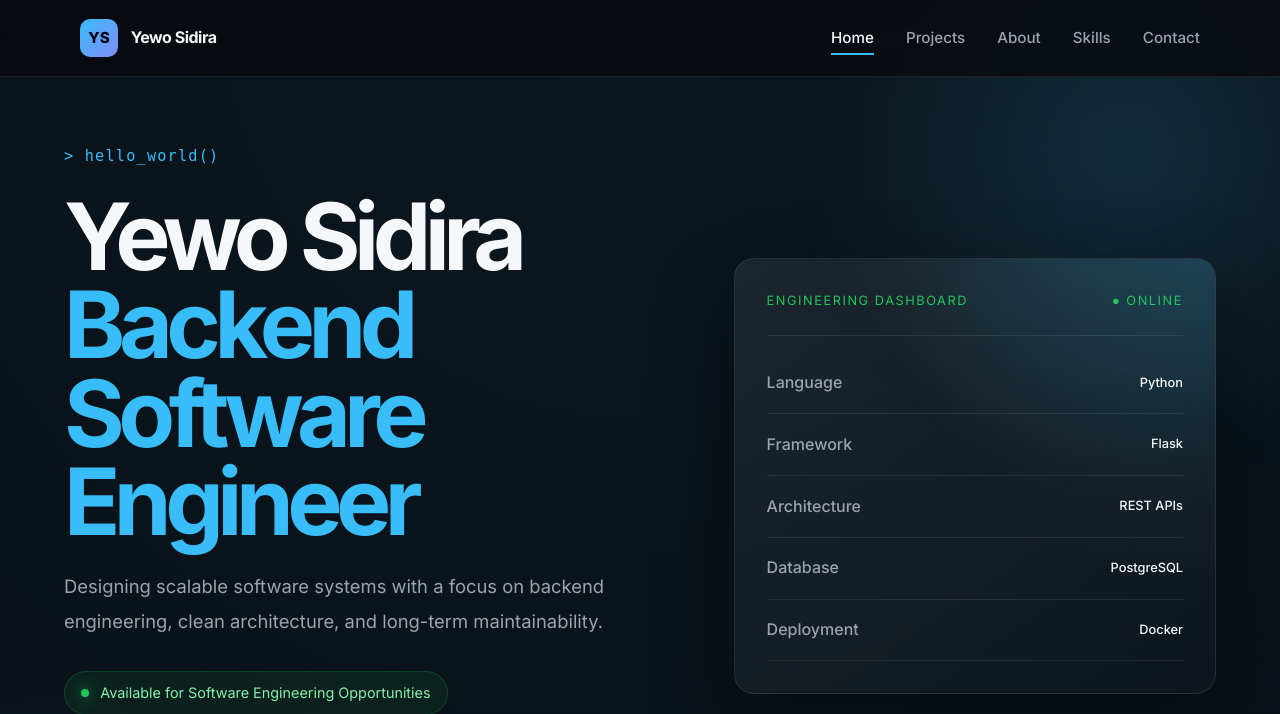
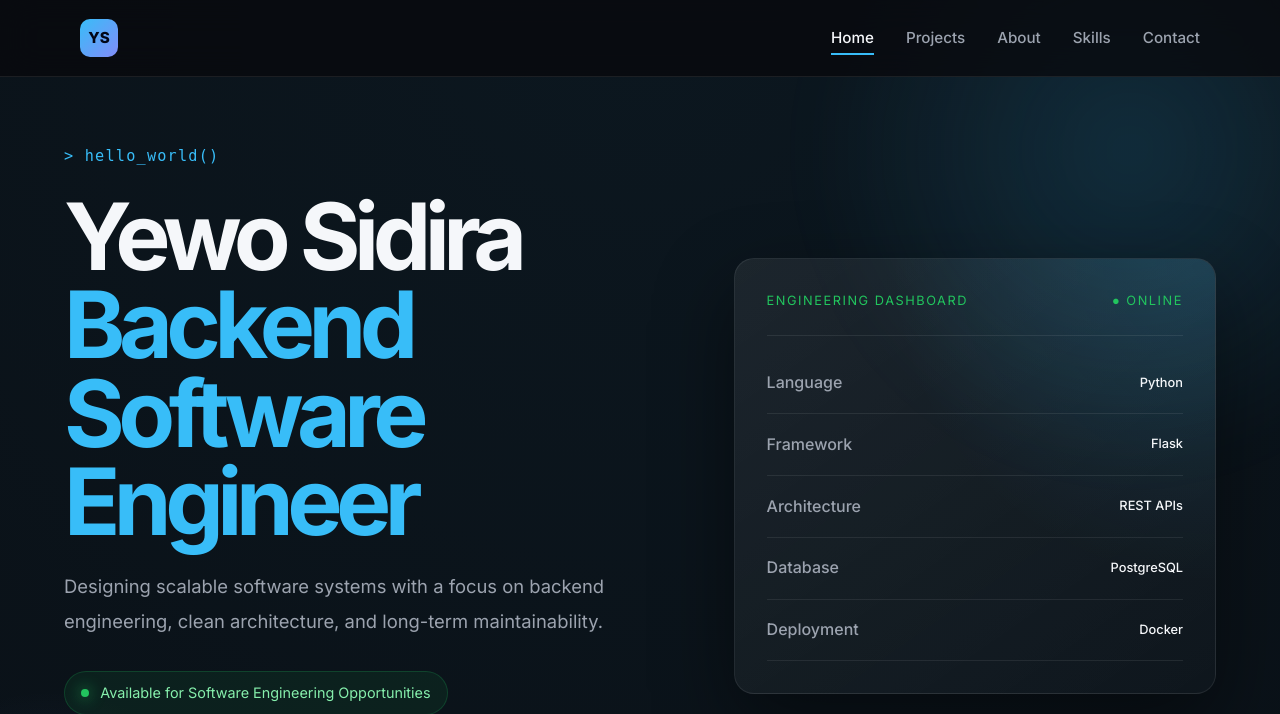
Before and after one commit to yewoSidira/software-engineering-portfolio, a Flask app: page / in a window 1280 px wide. Shown: the top 714 px of the page. Run offline with Flask 3, Linux system fonts and the light colour scheme.

Commit message:
refactor: removed name from logo

```diff
--- a/templates/partials/navbar.html
+++ b/templates/partials/navbar.html
@@ -9,9 +9,7 @@
                 YS
             </span>
 
-            <span class="logo-text">
-                Yewo Sidira
-            </span>
+
 
         </a>
 
```
